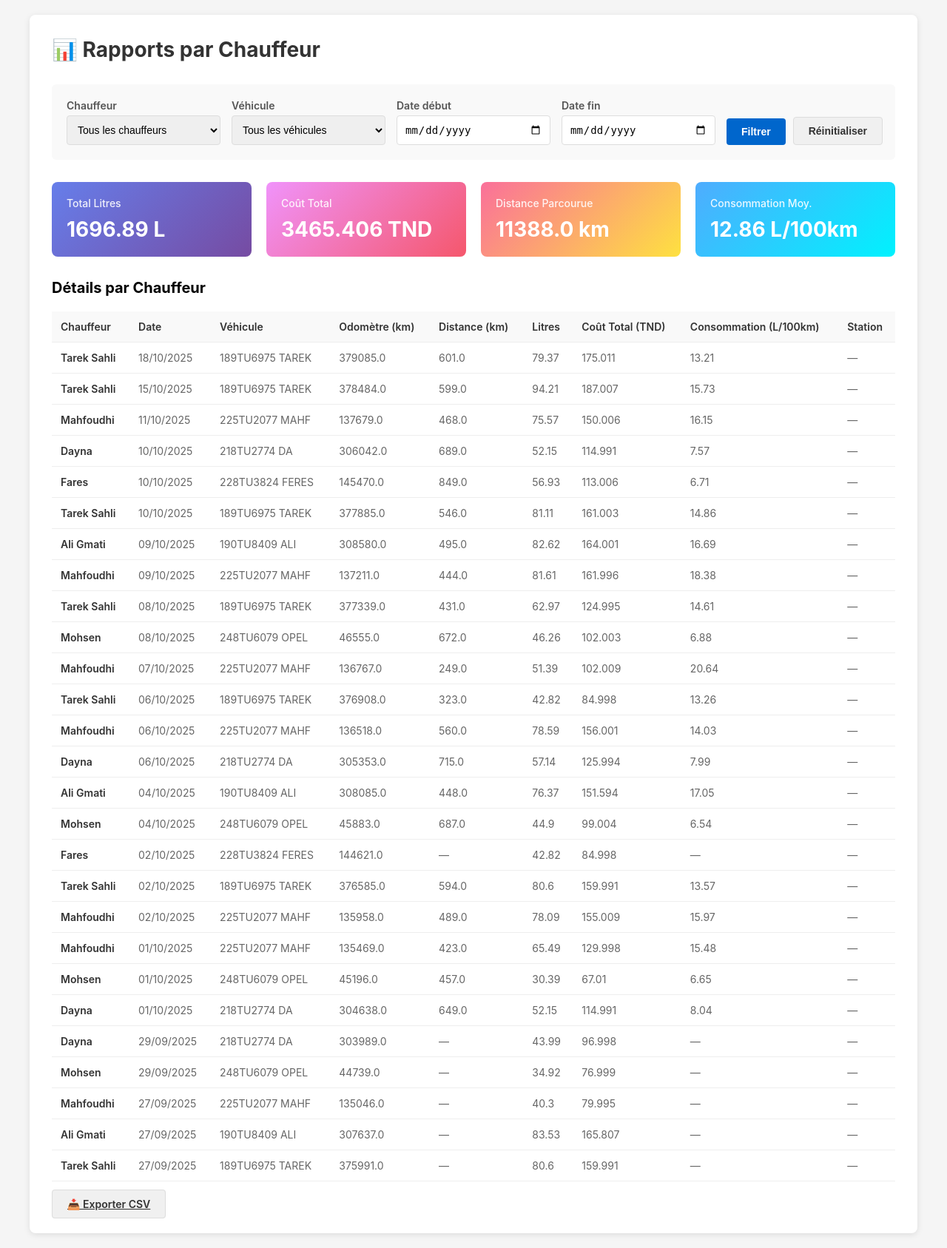
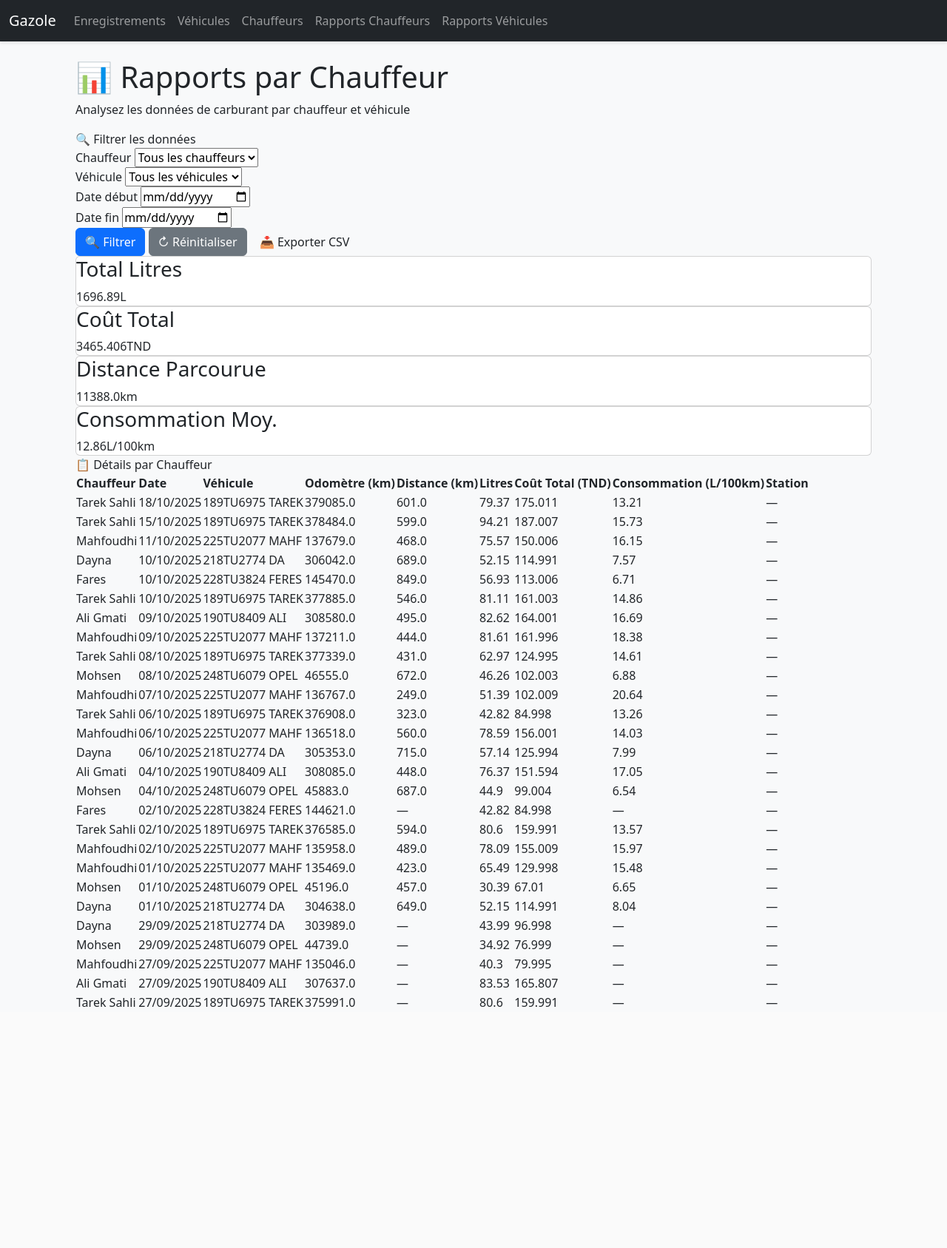
Before and after one commit to stesbenyounes/gazole_manager, a Flask app: page /driver-reports in a window 1280 px wide. Shown: the whole page at 74% size. After the commit the page ends 1361 px from the top, so only its background shows below. Run offline with Flask 3, Linux system fonts and the light colour scheme; the visitor is signed in with stand-in values (Sample User, id 1); data comes from the database, SQL or seed files in the repository.

Commit message:
Amélioration UI: header, navigation, design moderne

```diff
--- a/templates/driver_reports.html
+++ b/templates/driver_reports.html
@@ -1,186 +1,23 @@
-<!DOCTYPE html>
-<html lang="fr">
-<head>
-    <meta charset="UTF-8">
-    <meta name="viewport" content="width=device-width, initial-scale=1.0">
-    <title>Rapports Chauffeurs</title>
-    <style>
-        * {
-            margin: 0;
-            padding: 0;
-            box-sizing: border-box;
-        }
+{% extends "base.html" %}
 
-        body {
-            font-family: -apple-system, BlinkMacSystemFont, 'Segoe UI', Roboto, sans-serif;
-            background-color: #f5f5f5;
-            padding: 20px;
-        }
+{% block title %}Rapports par Chauffeur - Gazole Manager{% endblock %}
 
-        .container {
-            max-width: 1200px;
-            margin: 0 auto;
-            background: white;
-            padding: 30px;
-            border-radius: 8px;
-            box-shadow: 0 2px 8px rgba(0,0,0,0.1);
-        }
-
-        h1 {
-            font-size: 28px;
-            margin-bottom: 30px;
-            color: #333;
-        }
-
-        .filters {
-            display: grid;
-            grid-template-columns: repeat(auto-fit, minmax(200px, 1fr));
-            gap: 15px;
-            margin-bottom: 30px;
-            padding: 20px;
-            background: #f9f9f9;
-            border-radius: 6px;
-        }
-
-        .filter-group {
-            display: flex;
-            flex-direction: column;
-        }
-
-        .filter-group label {
-            font-weight: 600;
-            margin-bottom: 5px;
-            font-size: 14px;
-            color: #555;
-        }
-
-        .filter-group input,
-        .filter-group select {
-            padding: 10px;
-            border: 1px solid #ddd;
-            border-radius: 4px;
-            font-size: 14px;
-        }
-
-        .filter-buttons {
-            display: flex;
-            gap: 10px;
-            align-items: flex-end;
-        }
-
-        .btn {
-            padding: 10px 20px;
-            border: none;
-            border-radius: 4px;
-            font-size: 14px;
-            font-weight: 600;
-            cursor: pointer;
-            transition: all 0.2s;
-        }
-
-        .btn-primary {
-            background-color: #0066cc;
-            color: white;
-        }
-
-        .btn-primary:hover {
-            background-color: #0052a3;
-        }
-
-        .btn-secondary {
-            background-color: #f0f0f0;
-            color: #333;
-            border: 1px solid #ddd;
-        }
-
-        .btn-secondary:hover {
-            background-color: #e0e0e0;
-        }
-
-        .summary-cards {
-            display: grid;
-            grid-template-columns: repeat(auto-fit, minmax(250px, 1fr));
-            gap: 20px;
-            margin-bottom: 30px;
-        }
-
-        .card {
-            background: linear-gradient(135deg, #667eea 0%, #764ba2 100%);
-            padding: 20px;
-            border-radius: 8px;
-            color: white;
-        }
-
-        .card h3 {
-            font-size: 14px;
-            font-weight: 500;
-            opacity: 0.9;
-            margin-bottom: 10px;
-        }
-
-        .card .value {
-            font-size: 28px;
-            font-weight: 700;
-        }
-
-        table {
-            width: 100%;
-            border-collapse: collapse;
-            margin-top: 20px;
-        }
-
-        th, td {
-            padding: 12px;
-            text-align: left;
-            border-bottom: 1px solid #eee;
-        }
-
-        th {
-            background-color: #f9f9f9;
-            font-weight: 600;
-            color: #333;
-            font-size: 14px;
-        }
-
-        td {
-            font-size: 14px;
-            color: #666;
-        }
-
-        tr:hover {
-            background-color: #f5f5f5;
-        }
-
-        .driver-name {
-            font-weight: 600;
-            color: #333;
-        }
-
-        .no-data {
-            text-align: center;
-            padding: 40px;
-            color: #999;
-        }
-
-        .export-btn {
-            margin-top: 20px;
-        }
-    </style>
-</head>
-<body>
-    <div class="container">
+{% block content %}
+<div class="page-header">
     <h1>📊 Rapports par Chauffeur</h1>
+    <p>Analysez les données de carburant par chauffeur et véhicule</p>
+</div>
 
 <!-- Filtres -->
-        <form method="GET" class="filters">
+<div class="filters-section">
+    <div class="filters-title">🔍 Filtrer les données</div>
+    <form method="GET" class="filters-grid">
         <div class="filter-group">
             <label for="driver_id">Chauffeur</label>
             <select id="driver_id" name="driver_id">
                 <option value="">Tous les chauffeurs</option>
                 {% for d in drivers %}
-                        <option value="{{ d.id }}" {% if driver_id == d.id %}selected{% endif %}>
-                            {{ d.name }}
-                        </option>
+                    <option value="{{ d.id }}" {% if driver_id == d.id %}selected{% endif %}>{{ d.name }}</option>
                 {% endfor %}
             </select>
         </div>
@@ -190,9 +27,7 @@
             <select id="vehicle_id" name="vehicle_id">
                 <option value="">Tous les véhicules</option>
                 {% for v in vehicles %}
-                        <option value="{{ v.id }}" {% if vehicle_id == v.id %}selected{% endif %}>
-                            {{ v.name }}
-                        </option>
+                    <option value="{{ v.id }}" {% if vehicle_id == v.id %}selected{% endif %}>{{ v.name }}</option>
                 {% endfor %}
             </select>
         </div>
@@ -207,34 +42,39 @@
             <input type="date" id="date_end" name="date_end" value="{{ date_end or '' }}">
         </div>
 
-            <div class="filter-buttons">
-                <button type="submit" class="btn btn-primary">Filtrer</button>
-                <button type="button" class="btn btn-secondary" onclick="window.location.href='{{ url_for('driver_reports') }}'">Réinitialiser</button>
+        <div class="filter-buttons" style="grid-column: 1 / -1;">
+            <button type="submit" class="btn btn-primary">🔍 Filtrer</button>
+            <button type="button" class="btn btn-secondary" onclick="window.location.href='{{ url_for('driver_reports') }}'">↻ Réinitialiser</button>
+            {% if report_data %}
+                <a href="{{ url_for('driver_reports', driver_id=driver_id, vehicle_id=vehicle_id, date_start=date_start, date_end=date_end, export=1) }}" class="btn btn-export">📥 Exporter CSV</a>
+            {% endif %}
         </div>
     </form>
+</div>
 
 <!-- Cartes résumé -->
 <div class="summary-cards">
-            <div class="card">
+    <div class="card blue">
         <h3>Total Litres</h3>
-                <div class="value">{{ total_liters }} L</div>
+        <div><span class="value">{{ total_liters }}</span><span class="unit">L</span></div>
     </div>
-            <div class="card" style="background: linear-gradient(135deg, #f093fb 0%, #f5576c 100%);">
+    <div class="card pink">
         <h3>Coût Total</h3>
-                <div class="value">{{ total_cost }} TND</div>
+        <div><span class="value">{{ total_cost }}</span><span class="unit">TND</span></div>
     </div>
-            <div class="card" style="background: linear-gradient(135deg, #fa709a 0%, #fee140 100%);">
+    <div class="card orange">
         <h3>Distance Parcourue</h3>
-                <div class="value">{{ total_km }} km</div>
+        <div><span class="value">{{ total_km }}</span><span class="unit">km</span></div>
     </div>
-            <div class="card" style="background: linear-gradient(135deg, #4facfe 0%, #00f2fe 100%);">
+    <div class="card cyan">
         <h3>Consommation Moy.</h3>
-                <div class="value">{{ avg_consumption }} L/100km</div>
+        <div><span class="value">{{ avg_consumption }}</span><span class="unit">L/100km</span></div>
     </div>
 </div>
 
 <!-- Tableau détaillé -->
-        <h2 style="margin-bottom: 15px; font-size: 20px;">Détails par Chauffeur</h2>
+<div class="table-section">
+    <div class="table-title">📋 Détails par Chauffeur</div>
 
     {% if report_data %}
     <table>
@@ -259,7 +99,7 @@
                 <td>{{ entry.vehicle.name if entry.vehicle else '—' }}</td>
                 <td>{{ entry.odometer_km|round(0) if entry.odometer_km else '—' }}</td>
                 <td>{{ distances.get(entry.id, '—') }}</td>
-                    <td>{{ entry.liters|round(2) if entry.liters else '—' }}</td>
+                <td class="value-positive">{{ entry.liters|round(2) if entry.liters else '—' }}</td>
                 <td>{{ entry.total_cost|round(3) if entry.total_cost else '—' }}</td>
                 <td>{{ consos.get(entry.id, '—') }}</td>
                 <td>{{ entry.station or '—' }}</td>
@@ -267,18 +107,12 @@
             {% endfor %}
         </tbody>
     </table>
-
-        <!-- Bouton Export -->
-        <div class="export-btn">
-            <a href="{{ url_for('driver_reports', driver_id=driver_id, vehicle_id=vehicle_id, date_start=date_start, date_end=date_end, export=1) }}" class="btn btn-secondary">
-                📥 Exporter CSV
-            </a>
-        </div>
     {% else %}
     <div class="no-data">
+        <div class="no-data-icon">📭</div>
         <p>Aucune donnée trouvée pour les critères sélectionnés.</p>
     </div>
     {% endif %}
 </div>
-</body>
-</html>
+
+{% endblock %}
```
Also changed, not shown: templates/vehicle_reports.html (+61 -64 lines). Lines whose indentation alone changed are shown as unchanged.
